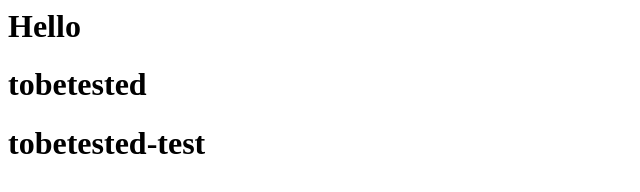
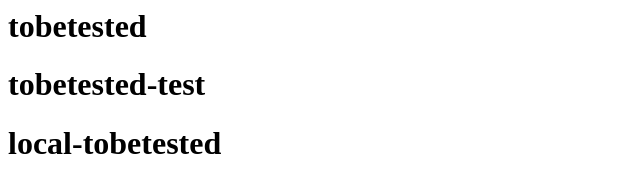
Before and after one commit to ravishekhar11/webapp, a plain HTML site: page index.html in a window 1280 px wide. Shown: the whole page, without its empty margins (0-640 px from the left). Drawn offline with Linux system fonts and the light colour scheme.

Commit message:
Test
Test

```diff
--- a/index.html
+++ b/index.html
@@ -4,9 +4,10 @@
 </head>
 <body>
 
-<h1>Hello</h1>
+
 <h1>tobetested</h1>
 <h1>tobetested-test</h1>
+<h1>local-tobetested</h1>
 
 
 </body>
```
